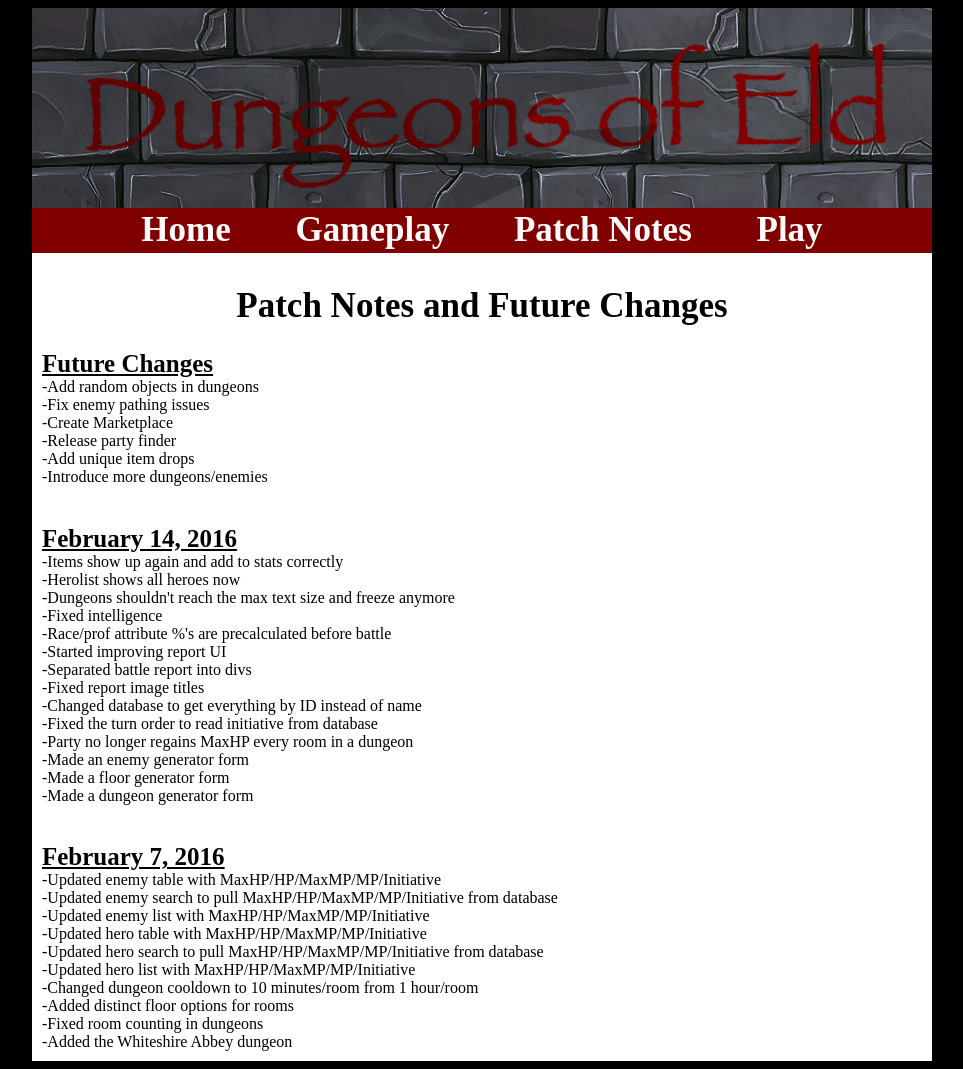
After one commit to TheSauceror/DungeonWorld, a PHP site: page /patch.php in a window 1280 px wide. The commit adds this page. Shown: the whole page, without its empty margins (158-1121 px from the left). Run offline with PHP 8.4, Linux system fonts and the light colour scheme.

Commit message:
Made items equippable, reorganized pages

```diff
--- a/devtools.php
+++ b/devtools.php
@@ -5,5 +5,10 @@ include "checklogin.php";
 echo "<a href='addenemy.php'>Add Enemy</a><br>";
 echo "<a href='addroom.php'>Add Room</a><br>";
 echo "<a href='adddungeon.php'>Add Dungeon</a><br>";
+echo "<br>";
+echo "<a href='herolist.php'>Hero List</a><br>";
+echo "<a href='enemylist.php'>Enemy List</a><br>";
+echo "<a href='skilllist.php'>Skill List</a><br>";
+
 
 ?>
--- /dev/null
+++ b/eld.css
@@ -0,0 +1,54 @@
+#header {
+	width:100%;
+	text-align:center;
+}
+
+#navMenu {
+    	width: 900px;
+    	height: 45px;
+    	font-size: 35px;
+    	font-weight: bold;
+    	text-align: center;
+    	background-color: #800000;
+	margin:0 auto;
+}
+
+#navMenu ul {
+   	height: auto;
+    	padding: 2px 0px;
+    	margin: 0px;
+}
+
+#navMenu li {
+	display: inline;
+	padding: 20px;
+}
+
+#navMenu a {
+	text-decoration: none;
+    	color: #FFFAFA;
+    	padding: 8px 8px 8px 8px;
+}
+
+#navMenu a:hover {
+    	color: #000000;
+    	background-color: #D3D3D3;
+}
+
+#body {
+  	padding: 10px;
+	background-color: #FFFFFF;
+	width: 880px;
+	margin:auto;
+}
+
+#body h1 {
+	font-size: 35px;
+	text-align: center;
+}
+
+#body h2 {
+	font-size: 25px;
+	text-decoration: underline;
+ 	margin-bottom: 0px;
+}
--- a/herolist.php
+++ b/herolist.php
@@ -8,9 +8,9 @@ $heroes = mysqli_query($conn,"SELECT * FROM Hero, Party WHERE Hero.party = Party
 
 echo "Heroes:<br>";
 
-echo "<table><tr><th>Name</th><th>Password</th><th>Race</th><th>Profession</th><th>Gold</th><th>Party</th><th>Max HP</th><th>Max MP</th><th>Initiative</th><th>Strength</th><th>Vitality</th><th>Dexterity</th><th>Intelligence</th><th>Piety</th></tr>";
+echo "<table><tr><th>Name</th><th>Race</th><th>Profession</th><th>Gold</th><th>Party</th><th>Max HP</th><th>Max MP</th><th>Initiative</th><th>Strength</th><th>Vitality</th><th>Dexterity</th><th>Intelligence</th><th>Piety</th></tr>";
 while($row = mysqli_fetch_assoc($heroes)) {
-  echo "<tr><td><a href='loadhero.php?id=" . $row['id'] . "'>" . $row['name'] . "</a></td><td>" . $row['pw'] . "</td><td>" . $row['race'] . "</td><td>" . $row['prof'] . "</td><td>" . $row['gold'] . "</td><td><a href='loadparty.php?partyid=" . $row['partyid'] . "'>" . $row['partyname'] . "</a></td><td>" . $row['maxhp'] . "</td><td>" . $row['maxmp'] . "</td><td>" . $row['initiative'] . "</td><td>" . $row['str'] . "</td><td>" . $row['vit'] . "</td><td>" . $row['dex'] . "</td><td>" . $row['nce'] . "</td><td>" . $row['pie'] . "</td></tr>";
+  echo "<tr><td><a href='profile.php?id=" . $row['id'] . "'>" . $row['name'] . "</a></td><td>" . $row['race'] . "</td><td>" . $row['prof'] . "</td><td>" . $row['gold'] . "</td><td><a href='loadparty.php?partyid=" . $row['partyid'] . "'>" . $row['partyname'] . "</a></td><td>" . $row['maxhp'] . "</td><td>" . $row['maxmp'] . "</td><td>" . $row['initiative'] . "</td><td>" . $row['str'] . "</td><td>" . $row['vit'] . "</td><td>" . $row['dex'] . "</td><td>" . $row['nce'] . "</td><td>" . $row['pie'] . "</td></tr>";
 }
 echo "</table>";
 
--- a/loadparty.php
+++ b/loadparty.php
@@ -21,7 +21,7 @@ mysqli_close($conn);
 echo "<h1>$partyname</h1>";
 
 echo "<table><tr><th>Cooldown</th><th>Hero 1</th><th>Hero 2</th><th>Hero 3</th><th>Hero 4</th><th>Hero 5</th><th>Hero 6</th></tr>";
-echo "<tr><td>$partycd</td><td><a href='loadhero.php?id=$heroesid[0]'>$heroesname[0]</a></td><td><a href='loadhero.php?id=$heroesid[1]'>$heroesname[1]</a></td><td><a href='loadhero.php?id=$heroesid[2]'>$heroesname[2]</a></td><td><a href='loadhero.php?id=$heroesid[3]'>$heroesname[3]</a></td><td><a href='loadhero.php?id=$heroesid[4]'>$heroesname[4]</a></td><td><a href='loadhero.php?id=$heroesid[5]'>$heroesname[5]</a></td></tr>";
+echo "<tr><td>$partycd</td><td><a href='profile.php?id=$heroesid[0]'>$heroesname[0]</a></td><td><a href='profile.php?id=$heroesid[1]'>$heroesname[1]</a></td><td><a href='profile.php?id=$heroesid[2]'>$heroesname[2]</a></td><td><a href='profile.php?id=$heroesid[3]'>$heroesname[3]</a></td><td><a href='profile.php?id=$heroesid[4]'>$heroesname[4]</a></td><td><a href='profile.php?id=$heroesid[5]'>$heroesname[5]</a></td></tr>";
 echo "</table>";
 
 ?>
--- a/logout.php
+++ b/logout.php
@@ -1,4 +1,4 @@
 <?php
-setcookie("PHPRPG", "", time()-60*60*24*365);
-echo "<META http-equiv='refresh' content='0;URL=login.php'>";
+	setcookie("DungeonsOfEld", "", time()-60*60*24*365);
+	echo "<META http-equiv='refresh' content='0;URL=login.php'>";
 ?>
--- a/messages.php
+++ b/messages.php
@@ -30,7 +30,7 @@ echo "<table><tr><th>From</th><th>Subject</th><th>Time</th></tr>";
 while($row = mysqli_fetch_assoc($messages)) {
   echo "<tr><td>";
   if($row['unread']==1) { echo "<b>"; }
-  echo "<a href='loadhero.php?id=" . $row['id'] . "'>" . $row['name'] . "</a>";
+  echo "<a href='profile.php?id=" . $row['id'] . "'>" . $row['name'] . "</a>";
   if($row['unread']==1) { echo "</b>"; }
   echo "</td><td>";
   if($row['unread']==1) { echo "<b>"; }
--- /dev/null
+++ b/patch.php
@@ -0,0 +1,63 @@
+<!DOCTYPE HTML PUBLIC "-//W3C//DTD HTML 4.01 Transitional//EN" "http://www.w3.org/TR/1999/REC-html401-19991224/loose.dtd">
+<HTML>
+<HEAD>
+	<title>Dungeons Of Eld</title>
+	<link rel="shortcut icon" href="/favicon.ico">
+	<link rel="stylesheet" type="text/css" href="eld.css" />
+</HEAD>
+<BODY BGCOLOR=#000000>
+	<div id="header">
+		<!-- <a href="http://homepages.uc.edu/~piattjd/DungeonWorld/login.php"> -->
+		<img src="header.jpg" width="900" height="200" alt="Dungeons of Eld" title="Dungeons of Eld" />
+		</a>
+	</div>
+
+	<div id="navMenu">
+		<ul>
+			<li><a href="index.php"><span class="navText">Home</span></a></li>
+			<li><a href="gameplay.php"><span class="navText">Gameplay</span></a></li>
+			<li><a href="patch.php"><span class="navText">Patch Notes</span></a></li>
+			<li><a href="login.php"><span class="navText">Play</span></a></li>
+		</ul>
+	</div>
+
+	<div id="body">
+		<h1>Patch Notes and Future Changes</h1>
+		<h2>Future Changes</h2>
+		-Add random objects in dungeons <BR>
+		-Fix enemy pathing issues <BR>
+		-Create Marketplace <BR>
+		-Release party finder <BR>
+		-Add unique item drops <BR>
+		-Introduce more dungeons/enemies <BR>
+		<BR>
+		<h2>February 14, 2016</h2>
+		-Items show up again and add to stats correctly <BR>
+		-Herolist shows all heroes now <BR>
+		-Dungeons shouldn't reach the max text size and freeze anymore <BR>
+		-Fixed intelligence <BR>
+		-Race/prof attribute %'s are precalculated before battle <BR>
+		-Started improving report UI <BR>
+		-Separated battle report into divs <BR>
+		-Fixed report image titles <BR>
+		-Changed database to get everything by ID instead of name <BR>
+		-Fixed the turn order to read initiative from database <BR>
+		-Party no longer regains MaxHP every room in a dungeon <BR>
+		-Made an enemy generator form <BR>
+		-Made a floor generator form <BR>
+		-Made a dungeon generator form <BR>
+		<BR>
+		<h2>February 7, 2016</h2>
+		-Updated enemy table with MaxHP/HP/MaxMP/MP/Initiative <BR>
+		-Updated enemy search to pull MaxHP/HP/MaxMP/MP/Initiative from database <BR>
+		-Updated enemy list with MaxHP/HP/MaxMP/MP/Initiative <BR>
+		-Updated hero table with MaxHP/HP/MaxMP/MP/Initiative <BR>
+		-Updated hero search to pull MaxHP/HP/MaxMP/MP/Initiative from database <BR>
+		-Updated hero list with MaxHP/HP/MaxMP/MP/Initiative <BR>
+		-Changed dungeon cooldown to 10 minutes/room from 1 hour/room <BR>
+		-Added distinct floor options for rooms <BR>
+		-Fixed room counting in dungeons <BR>
+		-Added the Whiteshire Abbey dungeon <BR>
+	</div>
+</BODY>
+</HTML>
```
Also changed, not shown: battle.php (+9 -8 lines), checklogin.php (+11 -13 lines), gameplay.php (added, +42 -0 lines), index.php (+31 -18 lines), inventory.php (added, +35 -0 lines), login.php (+7 -7 lines), market.php (+10 -3 lines), patchnotes.php (+18 -2 lines), profile.php (added, +225 -0 lines), header.jpg (added).
